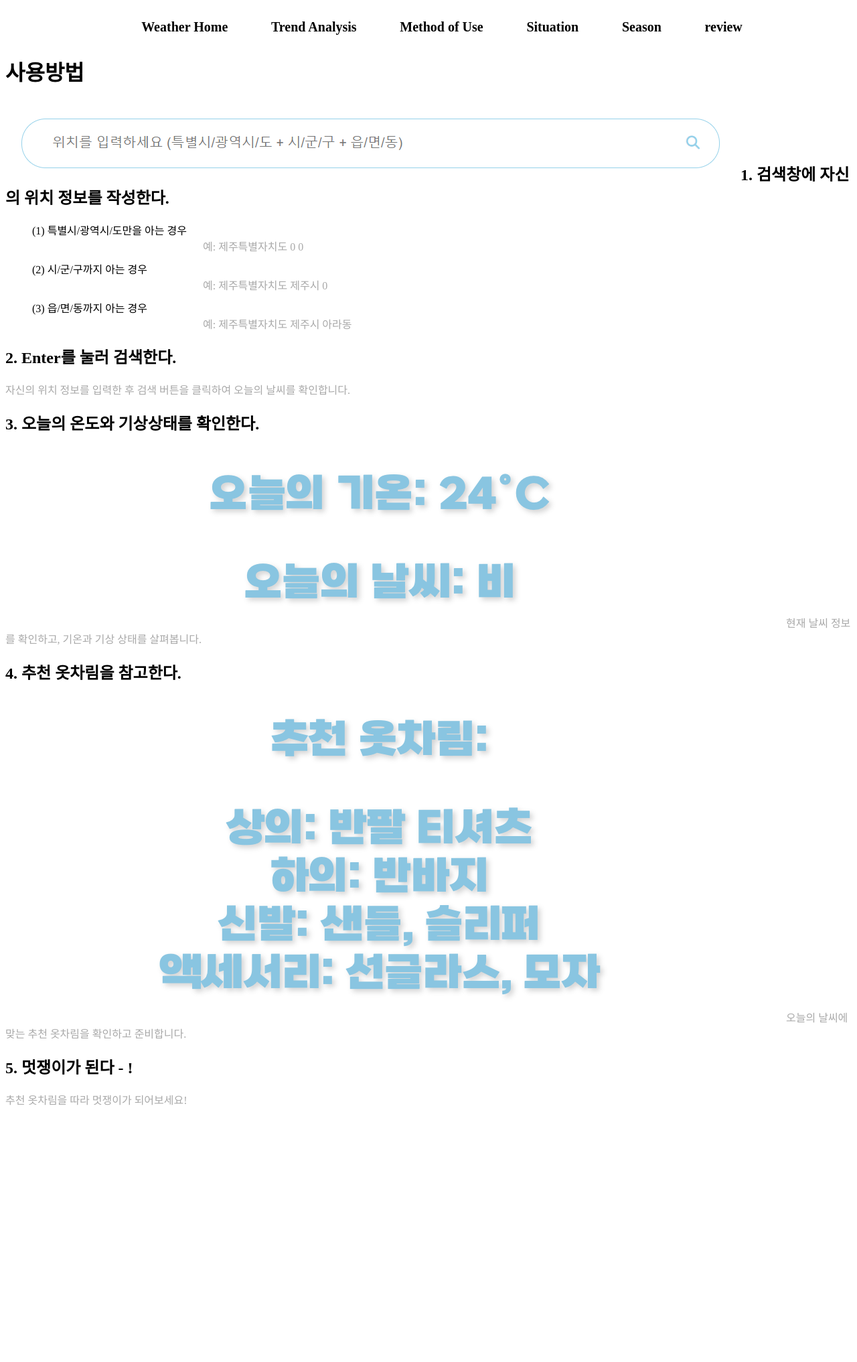
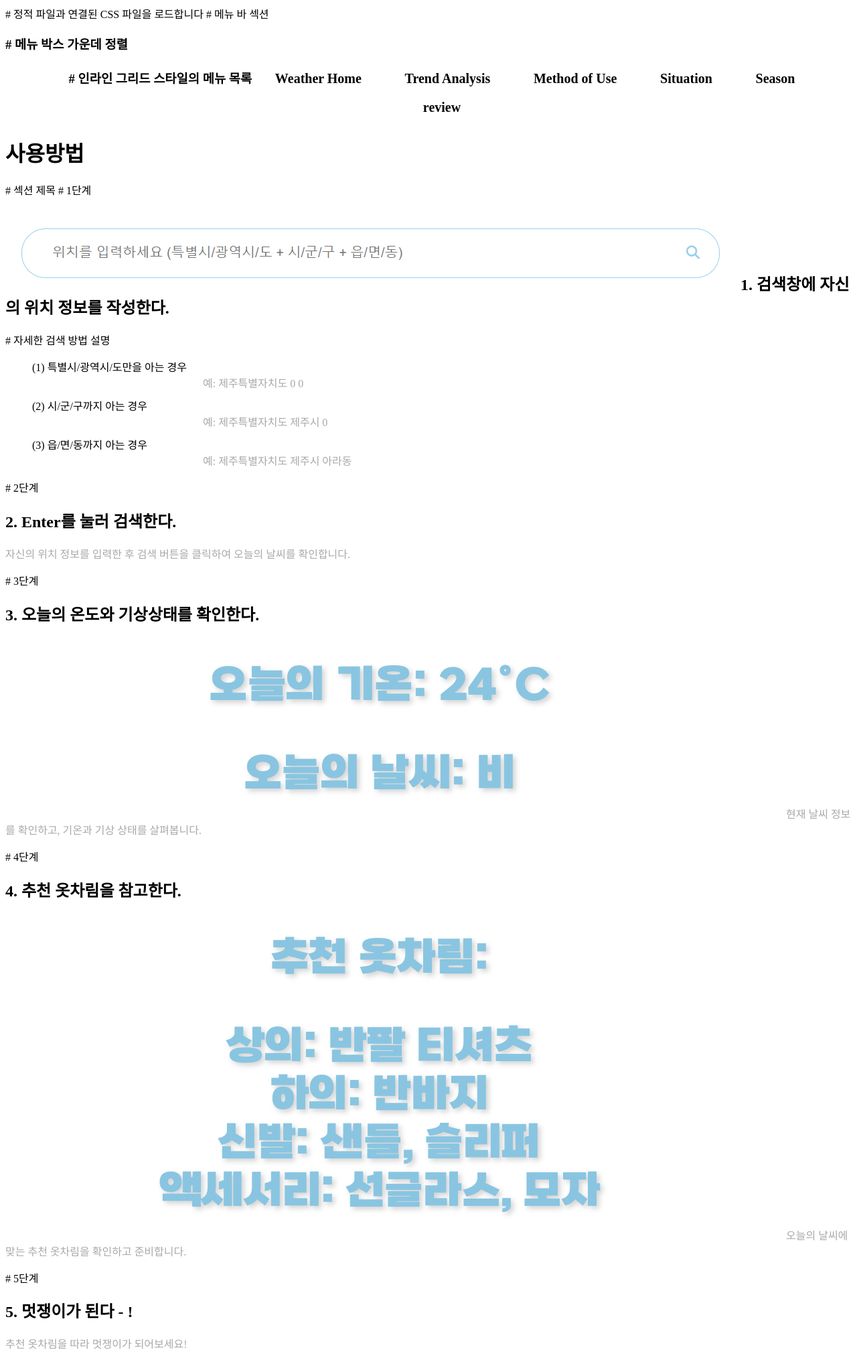
Before and after one commit to open555/open55555, a Django app: page /method_of_use/ in a window 1280 px wide. Shown: the whole page at 67% size. Before the commit the page ends 1650 px from the top, so only its background shows below. Run offline with Django 5.2, Linux system fonts and the light colour scheme.

Commit message:
Update method_of_use.html
Signed-off-by: yyejinn <yyejin7@naver.com>

```diff
--- a/myapp/templates/myapp/method_of_use.html
+++ b/myapp/templates/myapp/method_of_use.html
@@ -6,12 +6,15 @@
     <title>사용방법</title>
     {% load static %}
   <link rel="stylesheet" type="text/css" href="{% static 'myapp/use.css' %}">
+   # 정적 파일과 연결된 CSS 파일을 로드합니다
 </head>
 <body>
+    # 메뉴 바 섹션
     <h3 class="menu-bar con-min-width">
     <div class="con">
-      <nav class="menu-bar__menu-box-1 text-align-center">
+      <nav class="menu-bar__menu-box-1 text-align-center"> # 메뉴 박스 가운데 정렬
         <ul class="inline-grid">
+            # 인라인 그리드 스타일의 메뉴 목록
             <li><a href="{% url 'weather' %}">Weather Home</a></li>
             <li><a href="{% url 'trend' %}">Trend Analysis</a></li>
             <li><a href="{% url 'method_of_use' %}">Method of Use</a></li>
@@ -24,10 +27,13 @@
   </h3>
 
   <div class="container">
-    <h1>사용방법</h1>
+    <h1>사용방법</h1> # 섹션 제목
+
+    # 1단계
     <h2>
       <img src="{% static 'myapp/images/search.png' %}" alt="검색창 이미지" class="search-image">
       1. 검색창에 자신의 위치 정보를 작성한다.</h2>
+    # 자세한 검색 방법 설명
     <ul>
       <li class="one">(1) 특별시/광역시/도만을 아는 경우<br></li>
       <li class="two">예: 제주특별자치도 0 0<br></li>
@@ -37,21 +43,25 @@
       <li class="two">예: 제주특별자치도 제주시 아라동<br></li>
     </ul>
 
+    # 2단계
     <h2>
       2. Enter를 눌러 검색한다.</h2>
     <p>자신의 위치 정보를 입력한 후 검색 버튼을 클릭하여 오늘의 날씨를 확인합니다.</p>
 
+    # 3단계
     <h2>
       3. 오늘의 온도와 기상상태를 확인한다.</h2>
     <p><img src="{% static 'myapp/images/recom1.png' %}"alt="검색창 이미지" class="recom1-image">
       현재 날씨 정보를 확인하고, 기온과 기상 상태를 살펴봅니다.</p>
 
+    # 4단계
     <h2>
       4. 추천 옷차림을 참고한다.</h2>
     <p>
       <img src="{% static 'myapp/images/recom2.png' %}"alt="검색창 이미지" class="recom2-image">
       오늘의 날씨에 맞는 추천 옷차림을 확인하고 준비합니다.</p>
 
+    # 5단계
     <h2>5. 멋쟁이가 된다 - !</h2>
     <p>추천 옷차림을 따라 멋쟁이가 되어보세요!</p>
   </div>
```
